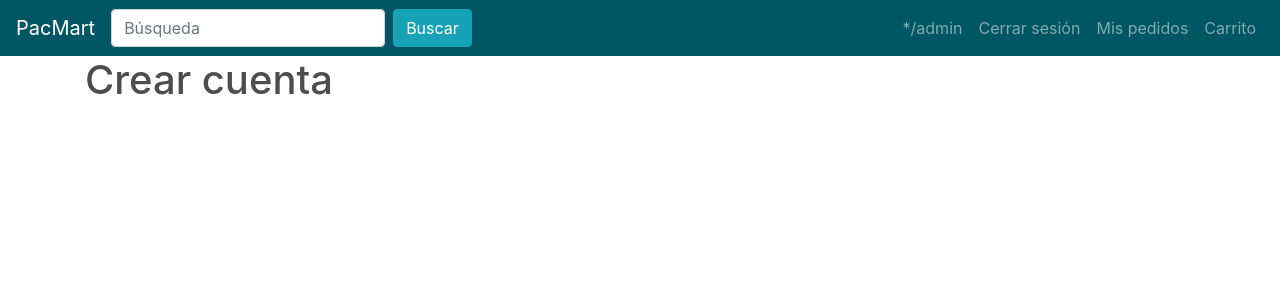
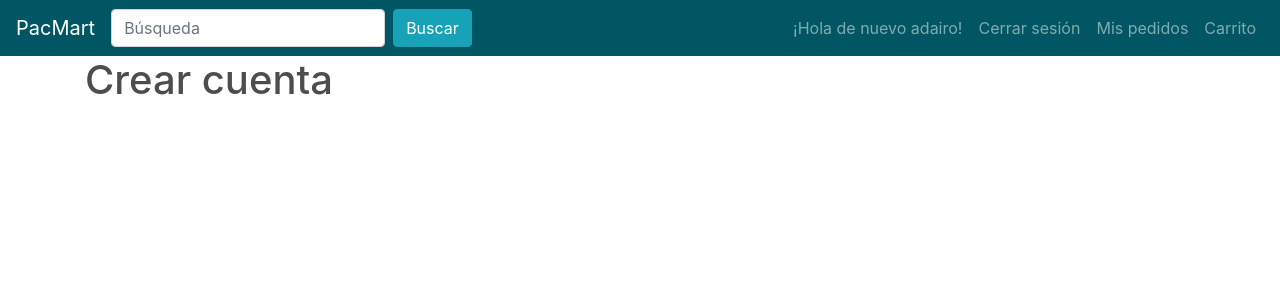
Before and after one commit to adairo/pacmart, a Django app: page /crear_cuenta/ in a window 1280 px wide. Shown: the top 300 px of the page. Run offline with Django 3.2, Linux system fonts and the light colour scheme; a user stored in the database is signed in; some libraries are stand-ins or nearby versions.

Commit message:
[Add] Mensaje de Bienvenida

```diff
--- a/store/templates/store/principal.html
+++ b/store/templates/store/principal.html
@@ -31,13 +31,16 @@
 
         <ul class="navbar-nav mr-auto">
 
+          {% if user.is_authenticated %}
+
           <li class="nav-item">
-            <a class="nav-link" href="/admin">*/admin</a>
+            <a class="nav-link"> ¡Hola de nuevo {{user.username}}!</a>
           </li>
-          {% if user.is_authenticated %}
-            <li class="nav-item">
-              <a class="nav-link" href="{% url 'logout' %}">Cerrar sesión</a>
-            </li>
+
+          <li class="nav-item">
+            <a class="nav-link" href="{% url 'logout' %}">Cerrar sesión</a>
+          </li>
+
           {% else %}
             <li class="nav-item">
               <a class="nav-link" href="{% url 'login' %}">Iniciar sesión</a>
```
